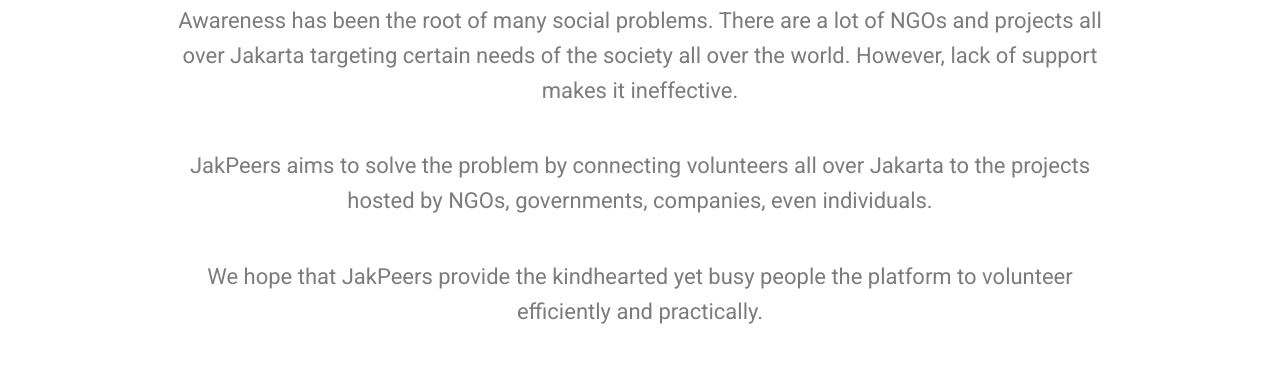
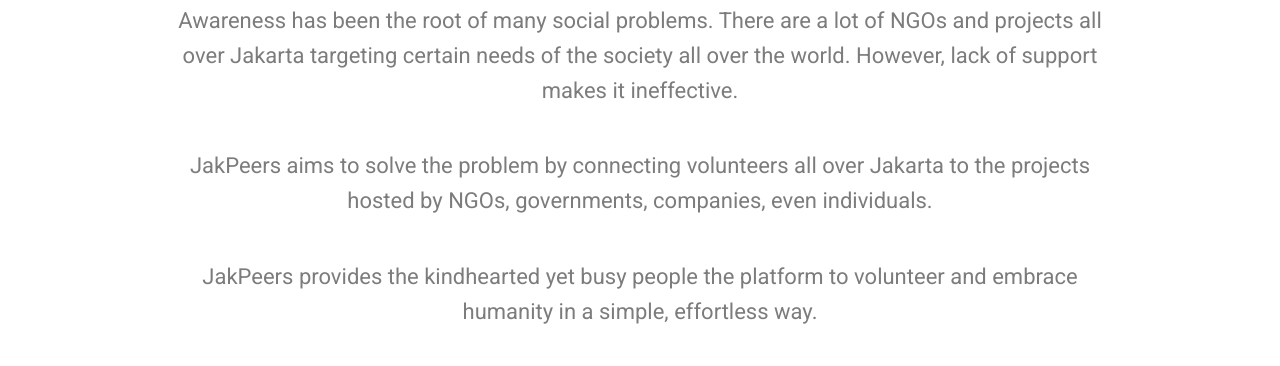
Before and after one commit to JakPeers/jakpeers.github.io, a plain HTML site: page index.html in a window 1280 px wide. Shown: the part 973-1339 px from the top of the page. Drawn offline with Linux system fonts and the light colour scheme.

Commit message:
Change the last paragraph in about section

```diff
--- a/index.html
+++ b/index.html
@@ -49,7 +49,7 @@
           JakPeers aims to solve the problem by connecting volunteers all over Jakarta to the projects hosted by NGOs, governments, companies, even individuals.
         </p>
         <p>
-          We hope that JakPeers provide the kindhearted yet busy people the platform to volunteer efficiently and practically.
+          JakPeers provides the kindhearted yet busy people the platform to volunteer and embrace humanity in a simple, effortless way.
         </p>
       </div>
       <div class="row section-diagrams">
```
